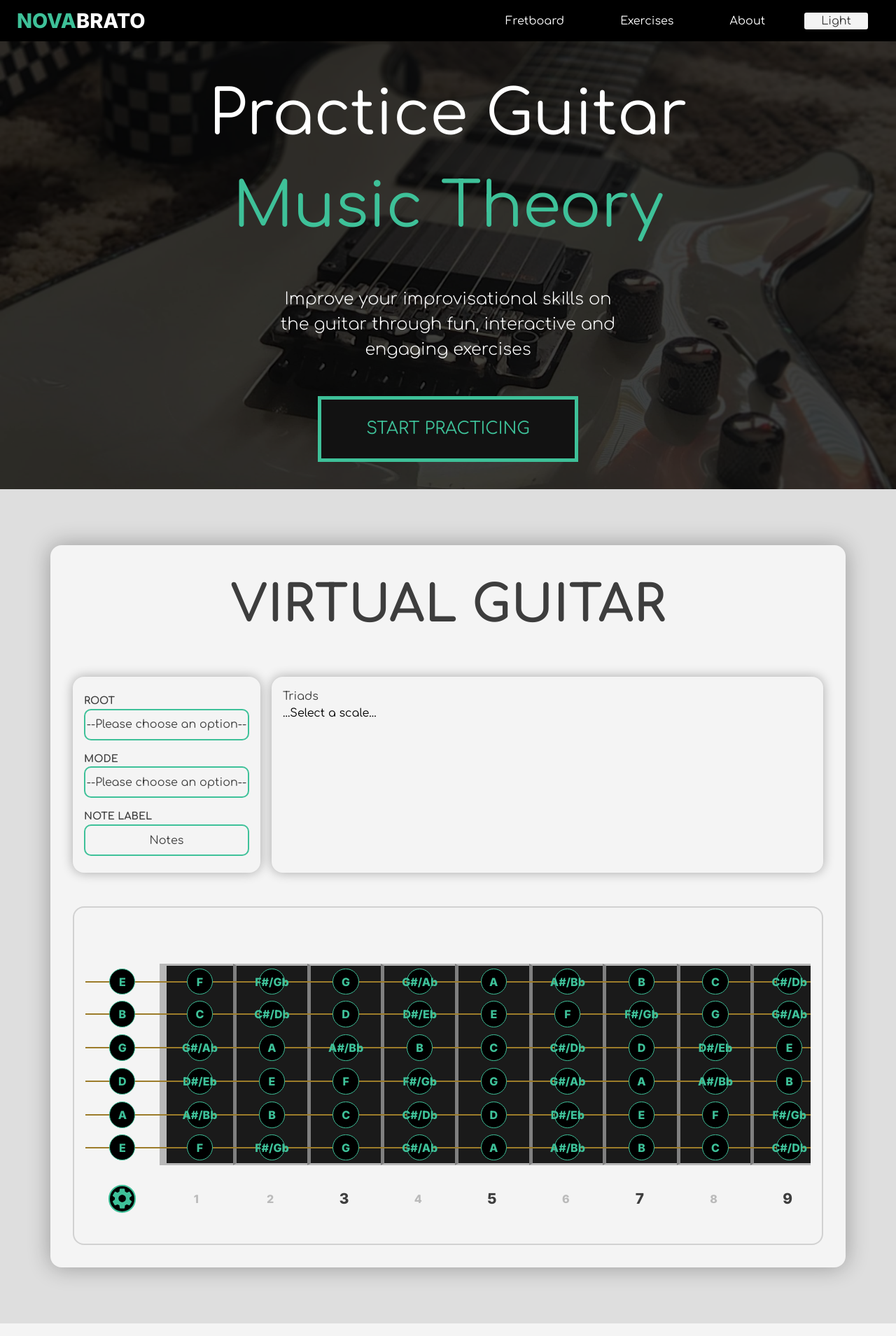
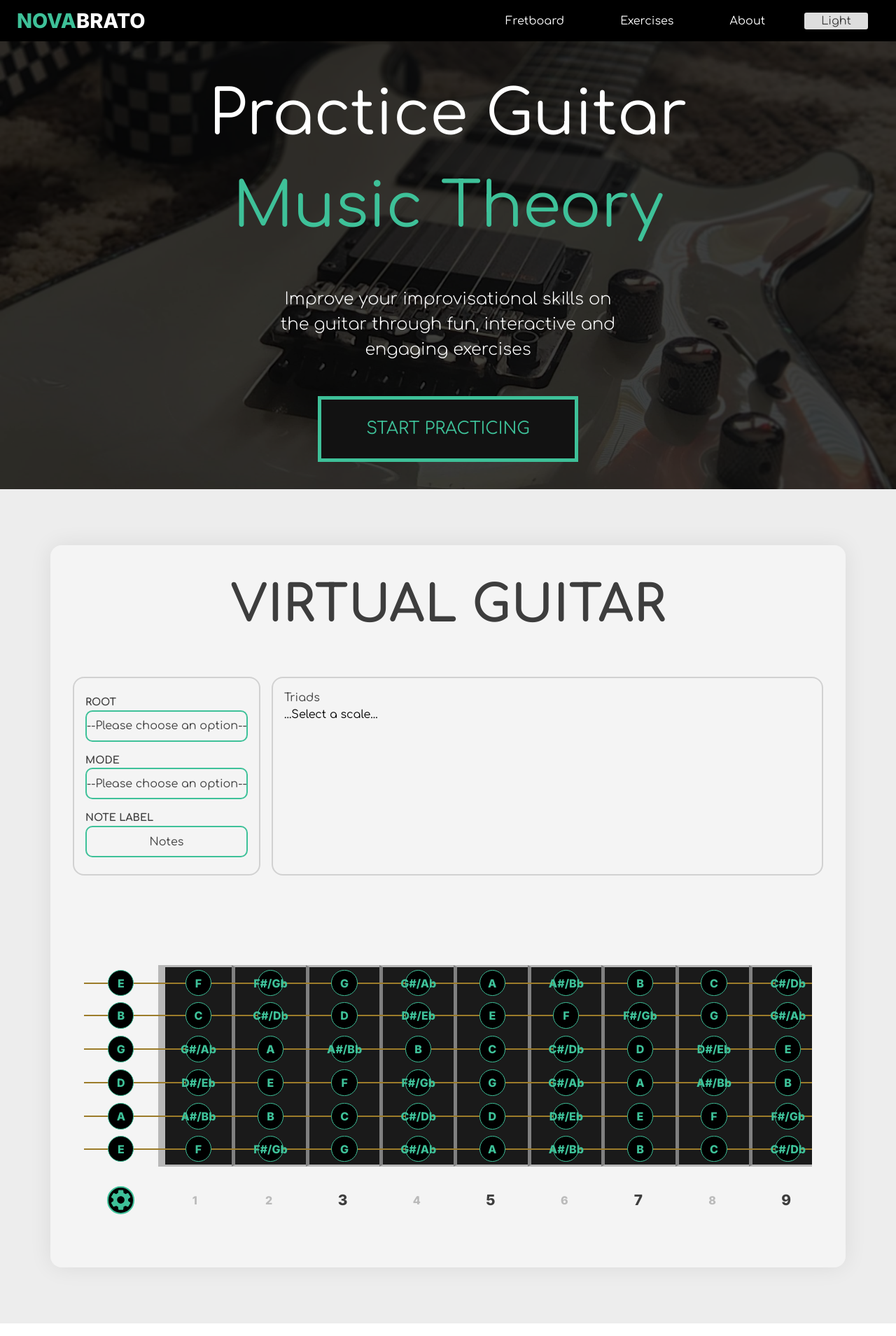
Before and after one commit to NovaSharx/Novabrato, a React (Create React App) app in the folder frontend/: page / in a window 1280 px wide. Shown: the top 1909 px of the page at 70% size. Built offline with nearby package versions, Linux system fonts and the light colour scheme.

Commit message:
Adjusted some aesthetic values.

```diff
--- a/frontend/src/components/Footer/Footer.tsx
+++ b/frontend/src/components/Footer/Footer.tsx
@@ -7,7 +7,7 @@ const Footer: FC = (): ReactElement => {
 
     return (
         <div id='footer' className='main-section-container' style={{
-            backgroundColor: theme.palette.background.tertiary
+            backgroundColor: theme.palette.background.full
         }}>
             <div className='main-section'>
 
--- a/frontend/src/components/Home/Home.tsx
+++ b/frontend/src/components/Home/Home.tsx
@@ -9,7 +9,7 @@ const Home: FC = (): ReactElement => {
 
     return (
         <div id='home' style={{
-            backgroundColor: theme.palette.background.primary
+            backgroundColor: theme.palette.background.secondary
         }}>
             <HeroSection />
             <VirtualGuitarContainer />
--- a/frontend/src/components/VirtualGuitar/VirtualGuitarContainer.tsx
+++ b/frontend/src/components/VirtualGuitar/VirtualGuitarContainer.tsx
@@ -12,8 +12,8 @@ const VirtualGuitarContainer: FC = (): ReactElement => {
             <div className='main-section'>
 
                 <div className='virtual-guitar-container' style={{
-                    backgroundColor: theme.palette.background.tertiary,
-                    boxShadow: `0rem 0rem 2rem 0rem ${theme.palette.shadow.primary}`
+                    backgroundColor: theme.palette.background.primary,
+                    boxShadow: `0rem 0rem 2rem 0rem ${theme.palette.shadow.tertiary}`
                 }}>
                     <div className='virtual-guitar-title'>
                         <h2 style={{
@@ -27,7 +27,7 @@ const VirtualGuitarContainer: FC = (): ReactElement => {
 
                         <VirtualGuitarControlPanel />
 
-                        <div className='virtual-guitar-fretboard-container' style={{ borderColor: theme.palette.divider.tertiary }}>
+                        <div className='virtual-guitar-fretboard-container'>
                             <VirtualGuitarNeck />
                         </div>
                     </div>
--- a/frontend/src/components/VirtualGuitar/VirtualGuitarControlPanel.tsx
+++ b/frontend/src/components/VirtualGuitar/VirtualGuitarControlPanel.tsx
@@ -12,7 +12,6 @@ const VirtualGuitarControlPanel: FC = (): ReactElement => {
     const VirtualGuitarSelect = styled.select`
         color: ${theme.palette.text.primary};
         border-color: ${theme.palette.primary.main};
-        background-color: ${theme.palette.background.primary};
         &:hover {
             border-color: ${theme.palette.secondary.main};
         }
@@ -52,7 +51,7 @@ const VirtualGuitarControlPanel: FC = (): ReactElement => {
     return (
         <div className='virtual-guitar-control-panel'>
 
-            <div className='virtual-guitar-main-panel' style={{ boxShadow: `0rem 0rem 1rem 0rem ${theme.palette.shadow.primary}` }}>
+            <div className='virtual-guitar-main-panel' style={{ borderColor: theme.palette.divider.tertiary }}>
 
                 <div className='virtual-guitar-main-panel-item'>
                     <label htmlFor='virtual-guitar-root' className='main-panel-label' style={{ color: theme.palette.text.primary }}>ROOT</label>
@@ -84,7 +83,7 @@ const VirtualGuitarControlPanel: FC = (): ReactElement => {
 
             </div>
 
-            <div className='virtual-guitar-secondary-panel' style={{ boxShadow: `0rem 0rem 1rem 0rem ${theme.palette.shadow.primary}` }}>
+            <div className='virtual-guitar-secondary-panel' style={{ borderColor: theme.palette.divider.tertiary }}>
 
                 <div className='virtual-guitar-secondary-panel-item'>
                     <label htmlFor='virtual-guitar-triads' className='secondary-panel-label' style={{ color: theme.palette.text.primary }}>Triads</label>
--- a/frontend/src/components/contexts/ThemeContext.tsx
+++ b/frontend/src/components/contexts/ThemeContext.tsx
@@ -66,17 +66,17 @@ const ThemeProvider = ({ children }: { children: ReactNode }): JSX.Element => {
                 // dark
                 {
                     full: '#000',
-                    primary: '#595959',
-                    secondary: '#3a3a3a',
-                    tertiary: '#1a1a1a'
+                    primary: '#0d0d0d',
+                    secondary: '#1a1a1a',
+                    tertiary: '#262626'
                 }
                 :
                 // light
                 {
                     full: '#fff',
-                    primary: '#dedede',
+                    primary: '#f4f4f4',
                     secondary: '#ededed',
-                    tertiary: '#f4f4f4'
+                    tertiary: '#dedede'
                 },
             shadow: themeMode ?
                 // dark
--- a/frontend/src/stylesheets/css/main.css
+++ b/frontend/src/stylesheets/css/main.css
@@ -170,6 +170,8 @@ p {
 .virtual-guitar-container .virtual-guitar-content .virtual-guitar-control-panel .virtual-guitar-main-panel {
   padding: 1rem;
   display: flex;
+  border-width: 2px;
+  border-style: solid;
   flex-direction: column;
   justify-content: space-between;
   border-radius: 1rem;
@@ -200,6 +202,8 @@ p {
 .virtual-guitar-container .virtual-guitar-content .virtual-guitar-control-panel .virtual-guitar-secondary-panel {
   padding: 1rem;
   flex-grow: 1;
+  border-width: 2px;
+  border-style: solid;
   border-radius: 1rem;
 }
 .virtual-guitar-container .virtual-guitar-content .virtual-guitar-control-panel .virtual-guitar-secondary-panel #virtual-guitar-triads {
@@ -225,8 +229,6 @@ p {
   padding: 1rem;
   text-align: center;
   width: 100%;
-  border-width: 2px;
-  border-style: solid;
   border-radius: 1rem;
 }
 .virtual-guitar-container .virtual-guitar-content .virtual-guitar-fretboard-container .virtual-guitar-neck-container {
--- a/frontend/src/stylesheets/scss/components/_virtual-guitar.scss
+++ b/frontend/src/stylesheets/scss/components/_virtual-guitar.scss
@@ -26,6 +26,8 @@
             .virtual-guitar-main-panel {
                 padding: 1rem;
                 display: flex;
+                border-width: 2px;
+                border-style: solid;
                 flex-direction: column;
                 justify-content: space-between;
                 border-radius: 1rem;
@@ -61,6 +63,8 @@
             .virtual-guitar-secondary-panel {
                 padding: 1rem;
                 flex-grow: 1;
+                border-width: 2px;
+                border-style: solid;
                 border-radius: 1rem;
 
                 .secondary-panel-label {}
@@ -95,8 +99,6 @@
             padding: 1rem;
             text-align: center;
             width: 100%;
-            border-width: 2px;
-            border-style: solid;
             border-radius: 1rem;
 
             .virtual-guitar-neck-container {
```
Also changed, not shown: 1 other file (tests, documents, lock files or other folders).
